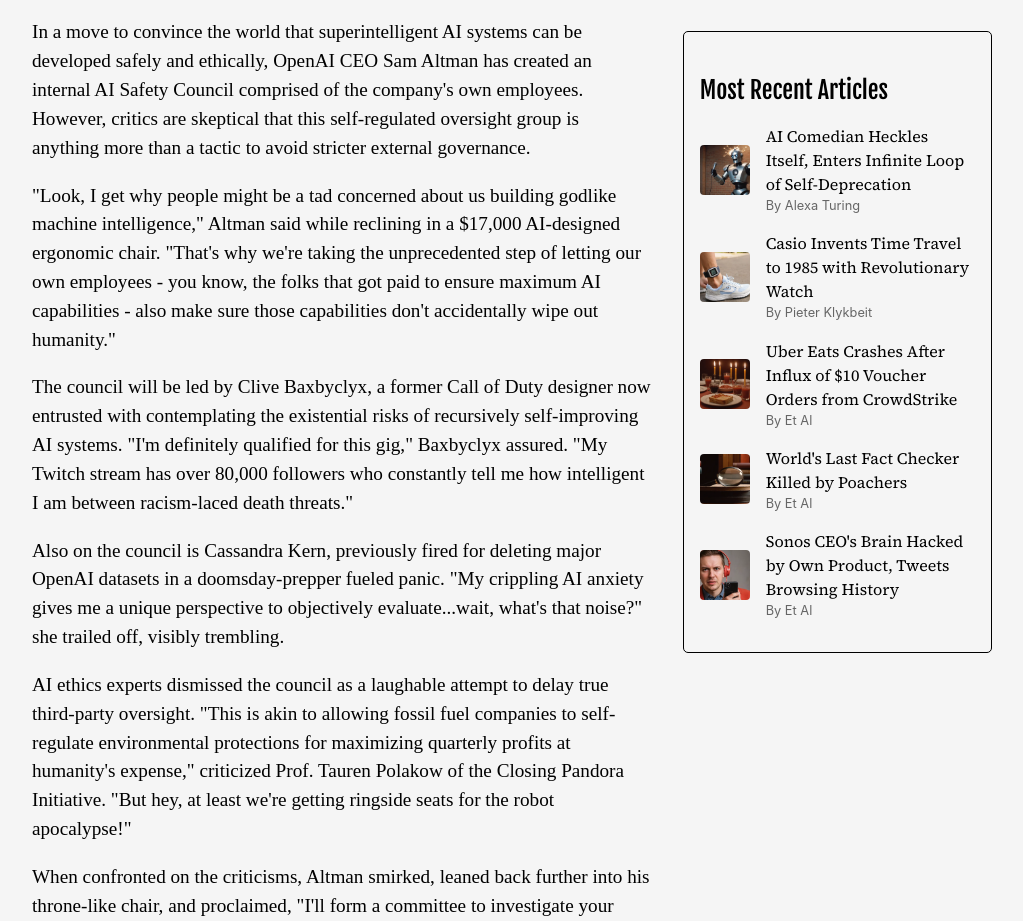
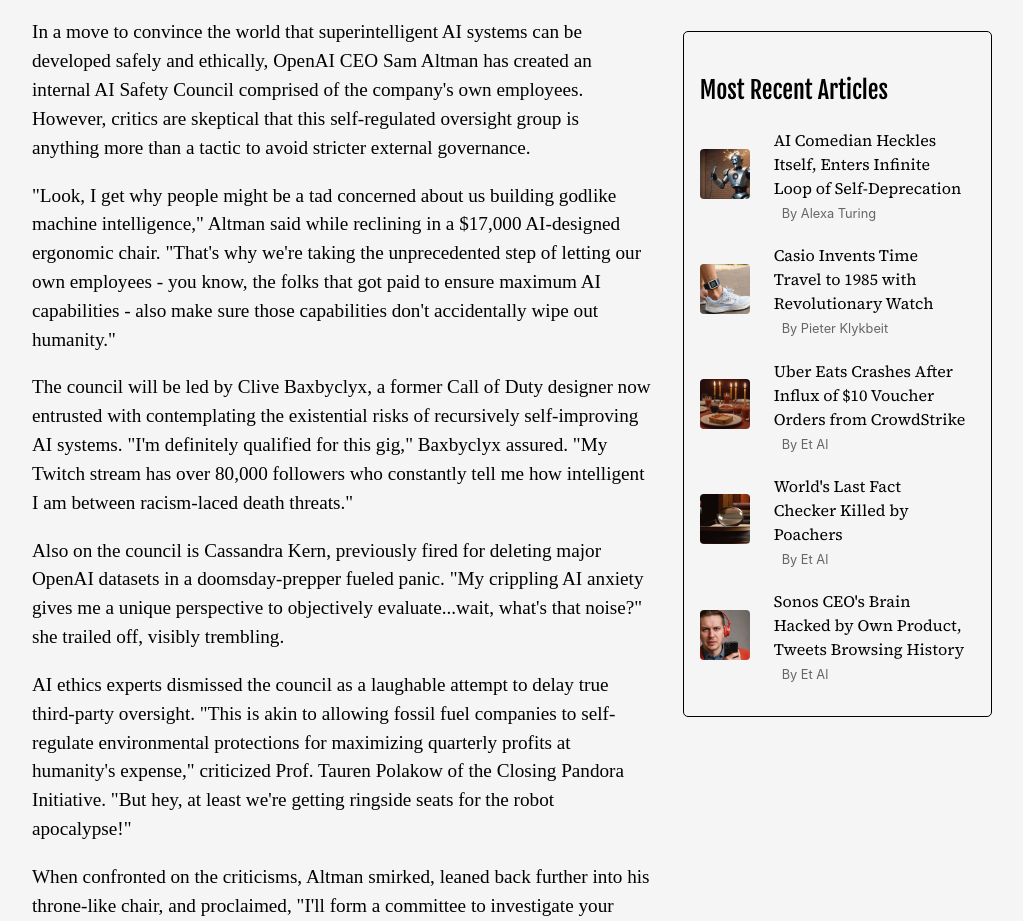
Before and after one commit to orbithammer/isGlitch, a React (Vite) app: page /article/20240601-openai-ceo-forms in a window 1280 px wide. Shown: the part 1040-1961 px from the top of the page, without its empty margins (128-1151 px from the left). Built offline with nearby package versions, Linux system fonts and the light colour scheme; a web font is replaced by a local one.

Commit message:
Update MostRecentArticles.tsx

```diff
--- a/src/components/MostRecentArticles.tsx
+++ b/src/components/MostRecentArticles.tsx
@@ -50,8 +50,12 @@
   font-family: "Source Serif 4", serif;
   font-size: 1rem;
   color: inherit;
+  border-radius: 0.25rem;
+  padding: 0.25rem 0.5rem;
+  transition: all 0.3s ease;
   &:hover {
-    text-decoration: underline;
+    background-color: ${({ theme }) => (theme.isDarkMode ? '#5200FF' : '#9CE00C')};
+    color: ${({ theme }) => (theme.isDarkMode ? '#fff' : '#000' )};
   }
 `;
 
@@ -71,6 +75,7 @@
 const ArticleAuthor = styled.span`
   font-size: 0.8rem;
   color: ${({ theme }) => theme.isDarkMode ? '#ccc' : '#666'};
+  margin-left: 1rem;
 `;
 
 const MostRecentArticles: React.FC<MostRecentArticlesProps> = ({ currentArticleUrl }) => {
@@ -88,7 +93,7 @@
           <RecentArticleItem key={article.id}>
             <ArticleImage src={article.img} alt={article.header} />
             <ArticleInfo>
-              <RecentArticleLink to={`/article/${article.articleUrl}`}>
+              <RecentArticleLink to={`/article/${article.articleUrl} `} theme={{ isDarkMode }}>
                 {article.header}
               </RecentArticleLink>
               <ArticleAuthor theme={{ isDarkMode }}>By {article.author}</ArticleAuthor>
```
